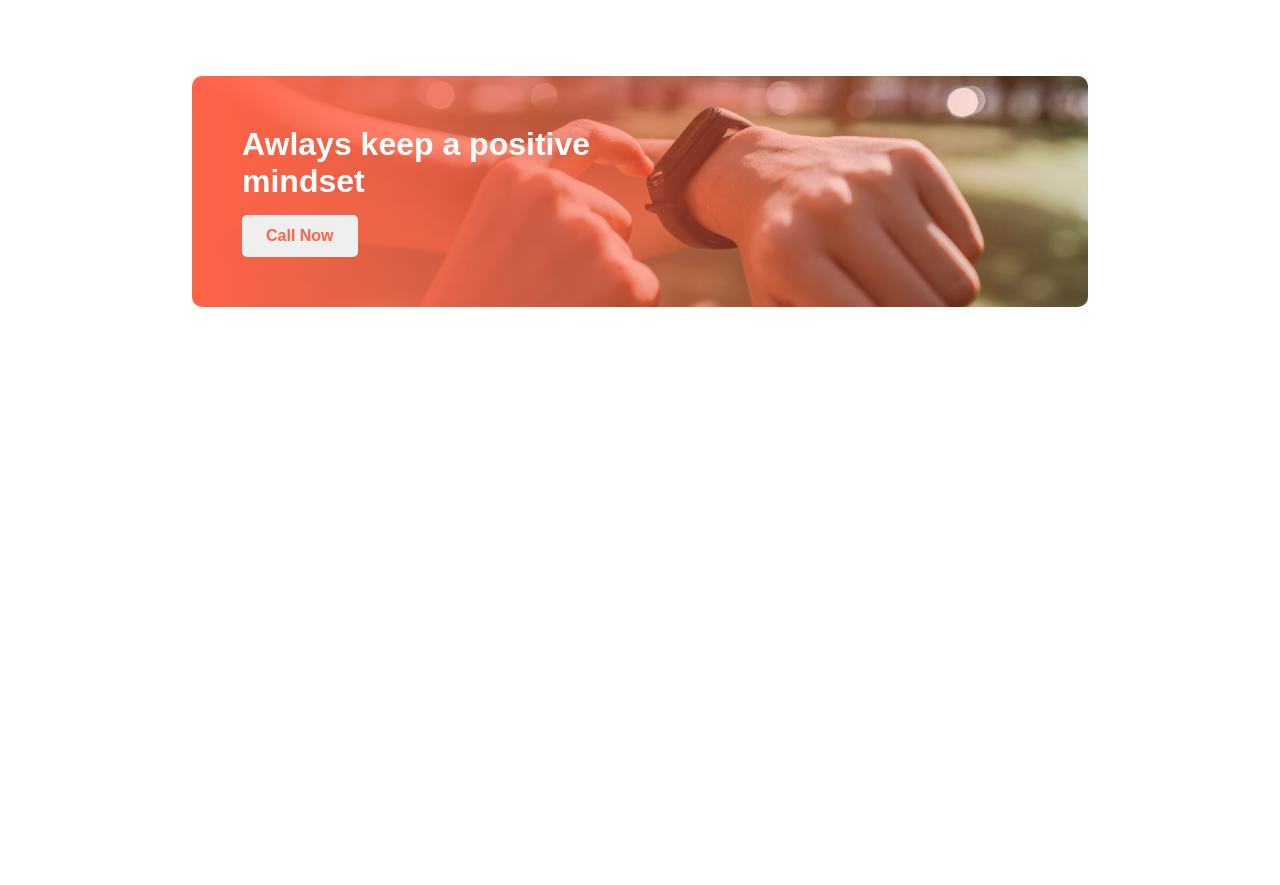
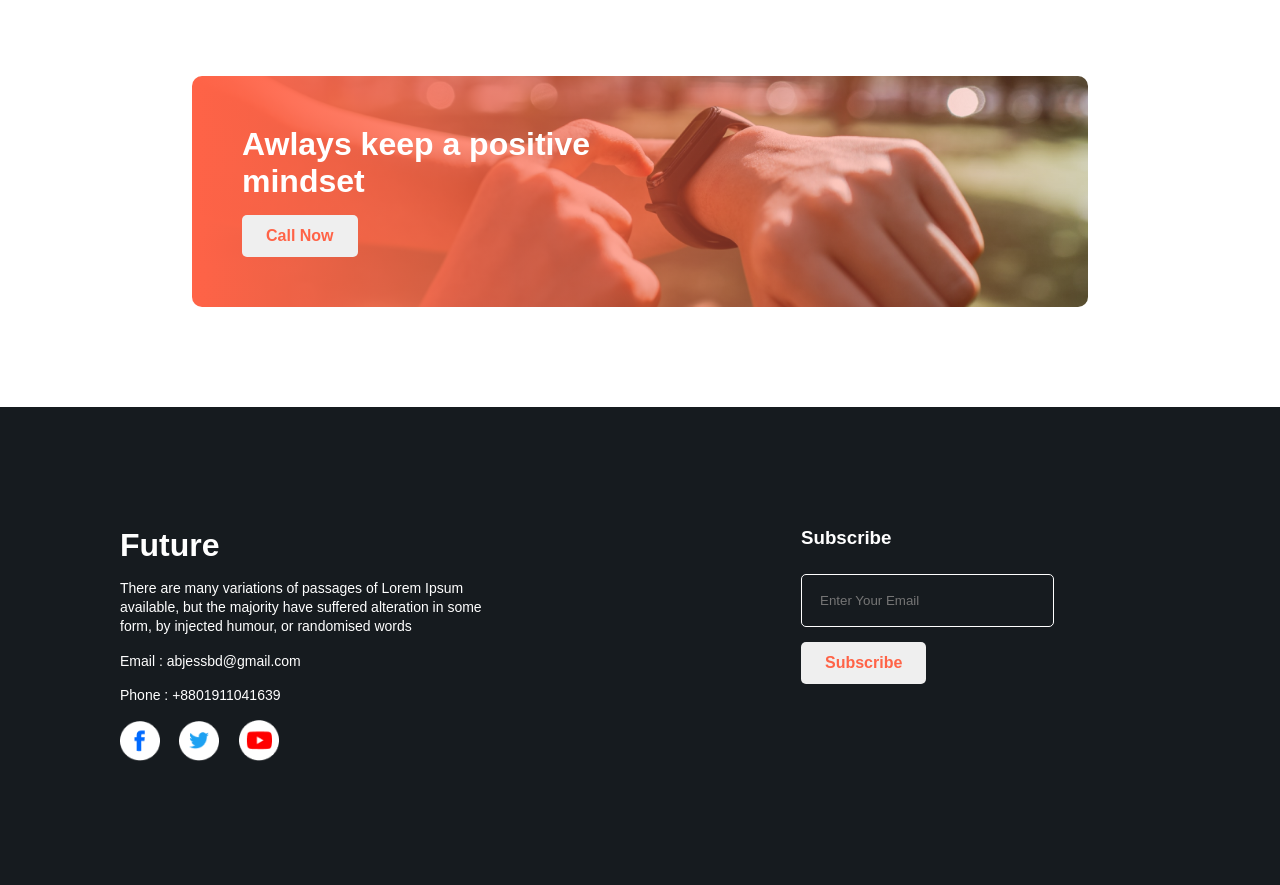
Before and after one commit to biswascom/assignment-1, a plain HTML site: page index.html in a window 1280 px wide. Shown: the part 2219-3104 px from the top of the page. Before the commit the page ends 2526 px from the top, so only its background shows below. Drawn offline with Linux system fonts and the light colour scheme.

Commit message:
Footer Area added

```diff
--- a/index.html
+++ b/index.html
@@ -39,11 +39,16 @@
                     simply random text. It has roots in a piece of <br>
                     classical Latin literature from 45 BC, making it over <br>
                     2000 years old. Richard McClintock.</p>
-                <p class="paragraph"> <img width="14px" src="images/icons/check.png" alt=""> Contrary to popular belief, is not simply.</p>
-                <p class="paragraph"><img width="14px" src="images/icons/check.png" alt=""> Contrary to popular belief.</p>
-                <p class="paragraph"><img width="14px" src="images/icons/check.png" alt=""> Contrary to popular , is not simply.</p>
-                <p class="paragraph"><img width="14px" src="images/icons/check.png" alt=""> Contrary to popular belief, is not simply.</p>
-                <p class="paragraph"><img width="14px" src="images/icons/check.png" alt=""> Contrary to popular simply.</p>
+                <p class="paragraph"> <img width="14px" src="images/icons/check.png" alt=""> Contrary to popular belief,
+                    is not simply.</p>
+                <p class="paragraph"><img width="14px" src="images/icons/check.png" alt=""> Contrary to popular belief.
+                </p>
+                <p class="paragraph"><img width="14px" src="images/icons/check.png" alt=""> Contrary to popular , is not
+                    simply.</p>
+                <p class="paragraph"><img width="14px" src="images/icons/check.png" alt=""> Contrary to popular belief,
+                    is not simply.</p>
+                <p class="paragraph"><img width="14px" src="images/icons/check.png" alt=""> Contrary to popular simply.
+                </p>
             </div>
         </div>
     </main>
@@ -90,7 +95,25 @@
 
     <!-- Footer Area -->
 
-
+    <footer>
+        <div class="footer-container">
+            <div class="future">
+                <h1 class="title">Future</h1>
+                <p class="paragraph">There are many variations of passages of Lorem Ipsum <br>
+                    available, but the majority have suffered alteration in some <br>
+                    form, by injected humour, or randomised words</p>
+                <p class="paragraph">Email : <a href="#">abjessbd@gmail.com</a></p>
+                <p class="paragraph">Phone : +8801911041639</p>
+                <img class="footer-icon" src="images/icons/fb.png" alt="Facebook">
+                <img class="footer-icon" src="images/icons/twitter.png" alt="Twitter">
+                <img class="footer-icon" src="images/icons/youtube.png" alt="YouTube">
+            </div>
+            <div class="subscribe">
+                <h3>Subscribe</h3>
+                <input type="email" name="" id="" placeholder="Enter Your Email">
+                <button class="btn-primary footer-btn">Subscribe</button>
+            </div>
+        </div>
+    </footer>
 </body>
-
 </html>
--- a/style.css
+++ b/style.css
@@ -142,3 +142,45 @@ main {
 }
 
 /* Footer Area */
+
+footer {
+    margin: 200px auto 0;
+    background-color: #161b1f;
+    color: white;
+}
+
+.footer-container {
+    width: 70%;
+    display: flex;
+    justify-content: space-between;
+    padding: 120px;
+}
+
+.footer-icon {
+    margin-right: 15px;
+    width: 40px;
+}
+
+.subscribe h3 {
+    margin-bottom: 25px;
+}
+
+.subscribe input {
+    display: block;
+    width: 100%;
+    padding: 18px;
+    margin-bottom: 15px;
+    border: 1px solid white;
+    border-radius: 5px;
+    color: white;
+    background-color: #161b1f;
+}
+
+.footer-btn {
+    color: tomato;
+}
+
+.future a {
+    text-decoration: none;
+    color: white;
+}
```
